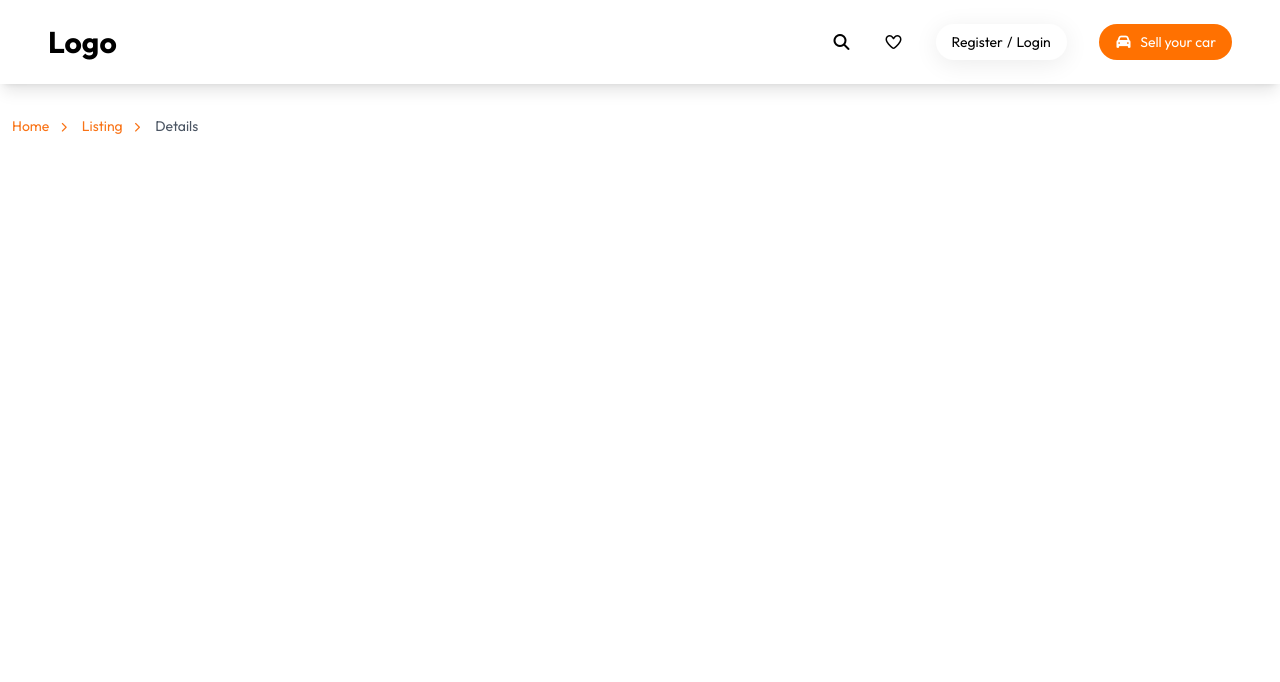
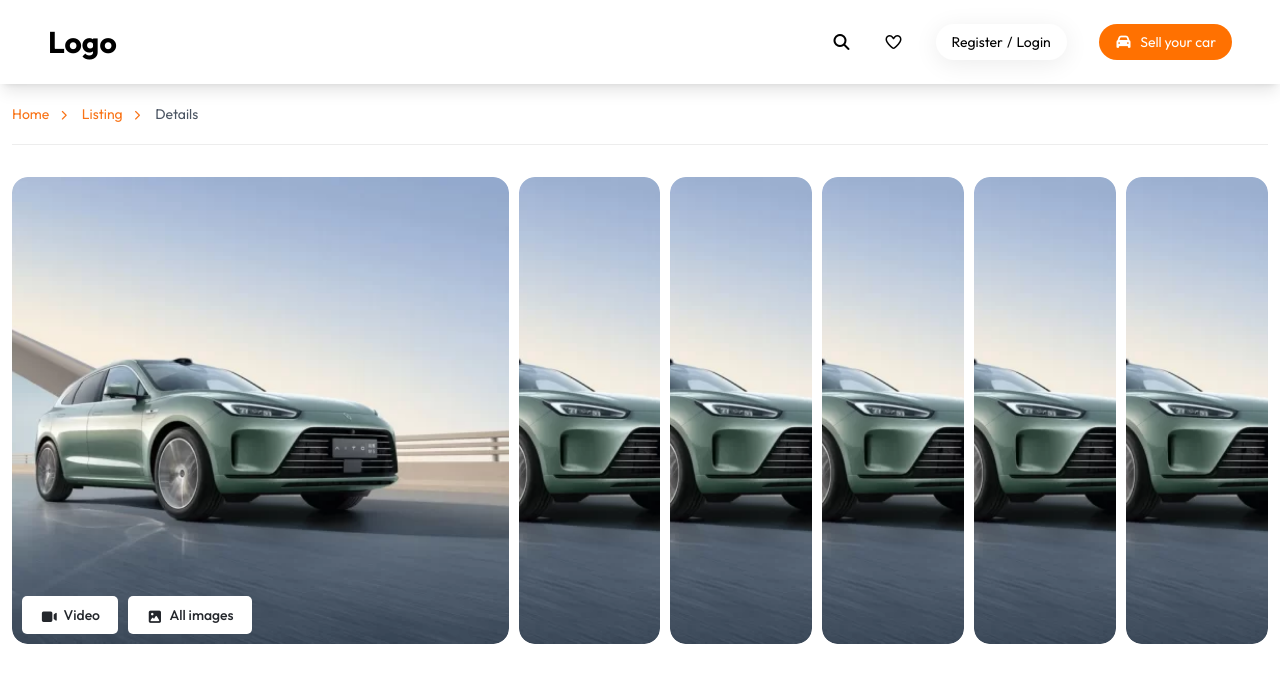
Before and after one commit to Abubakar3007/fullstackapp, a React (Create React App) app in the folder frontend/: page /details in a window 1280 px wide. Shown: the top 682 px of the page. Built offline with nearby package versions, Linux system fonts and the light colour scheme.

Commit message:
galley Gallery.jsx GalleryImage.jsx

```diff
--- a/frontend/src/components/Breadcrumb.jsx
+++ b/frontend/src/components/Breadcrumb.jsx
@@ -3,7 +3,7 @@ import Listing from '../pages/Listing'
 import { Link } from 'react-router-dom';
 const Breadcrumb = () => {
   return (
-    <div>
+    <div className="mb-8 py-5 border-b border-[#ededed]">
         <ul className="space-x-3 text-sm text-gray-600">
             <li className="inline-block text-orange-500">
                 <Link to="/">Home</Link>
--- /dev/null
+++ b/frontend/src/components/details/Gallery.jsx
@@ -0,0 +1,26 @@
+import React, { useState } from "react";
+import GalleryImage from "./GalleryImage";
+
+const Gallery = () => {
+  const [activeIndex, setActiveIndex] = useState(0);
+
+  const handleGalleryClick = (index) => {
+    setActiveIndex(index);
+  };
+
+  return (
+    <div>
+      <div className="flex gap-[10px]">
+        {[...Array(6)].map((_, index) => (
+          <GalleryImage
+            key={index}
+            onClick={() => handleGalleryClick(index)}
+            isActive={activeIndex === index}
+          />
+        ))}
+      </div>
+    </div>
+  );
+};
+
+export default Gallery;
--- /dev/null
+++ b/frontend/src/components/details/GalleryImage.jsx
@@ -0,0 +1,22 @@
+import React from 'react'
+import DefaultImage from '../../assets/images/car-image.webp';
+const GalleryImage = ({ onClick, isActive }) => {
+    return (
+        <div onClick={onClick} className={`relative rounded-[15px] overflow-hidden block transition-all duration-300 cursor-pointer ease ${isActive ? 'flex-[3.5]':'flex-1'}`}>
+            <img src={DefaultImage} alt="" className="w-full object-cover rounded-[16px] h-[467px]" />
+            {/* buttons */}
+            <div className={`${isActive?'opacity-100 visible':'opacity-0 invisible'} transition-all duration-300 ease absolute bottom-[10px] left-[10px] flex items-center gap-[10px]`}>
+                <button className="h-[38px] px-[18px] text-sm font-medium text-[#24272C] bg-white rounded-[5px] transition-all duration-300 ease-in hover:bg-orange-500 hover:text-white">
+                    <i class="fa-solid fa-video mr-[6px] align-middle"></i>
+                    <span>Video</span>
+                </button>
+                <button className="h-[38px] px-[18px] text-sm font-medium text-[#24272C] bg-white rounded-[5px] transition-all duration-300 ease-in hover:bg-orange-500 hover:text-white">
+                    <i class="fa-solid fa-image mr-[6px] align-middle"></i>
+                    <span>All images</span>
+                </button>
+            </div>
+        </div>
+    )
+}
+
+export default GalleryImage
--- a/frontend/src/pages/Details.jsx
+++ b/frontend/src/pages/Details.jsx
@@ -1,13 +1,15 @@
 import React from 'react'
 import Breadcrumb from '../components/Breadcrumb'
+import Gallery from '../components/details/Gallery'
 
 const Details = () => {
   return (
-    <main className="pt-8 pb-16">
+    <main>
         {/* top container */}
         <div>
             <div className="max-w-[1520px] w-full px-3 mx-auto">
                 <Breadcrumb/>
+                <Gallery/>
             </div>
         </div>
     </main>
```
